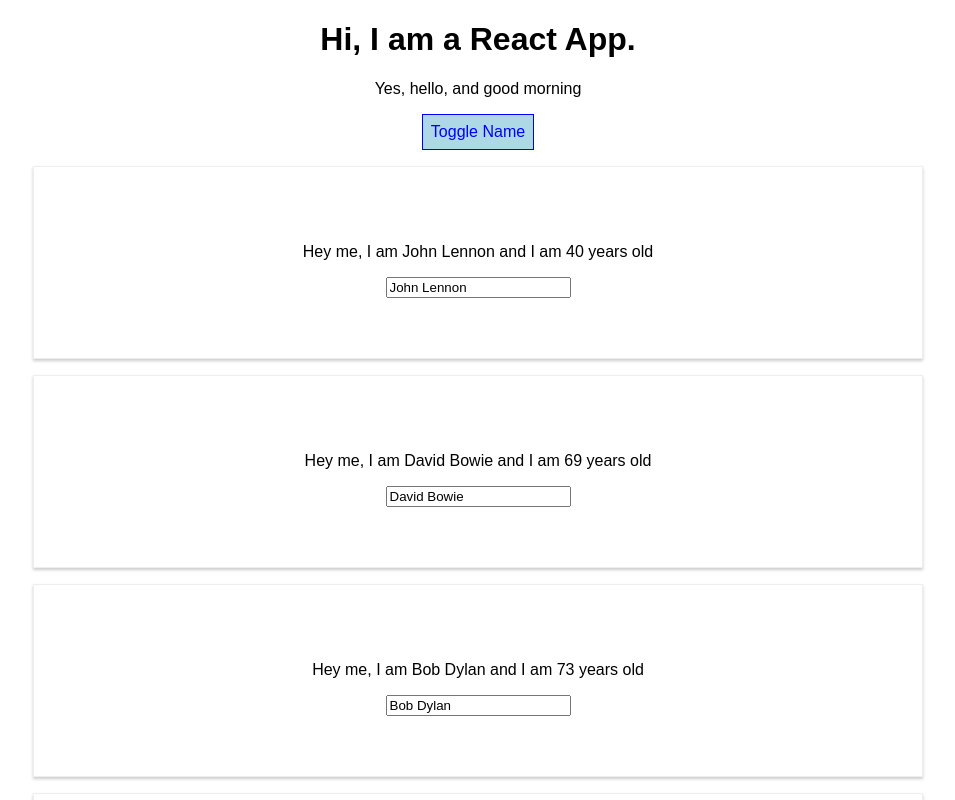
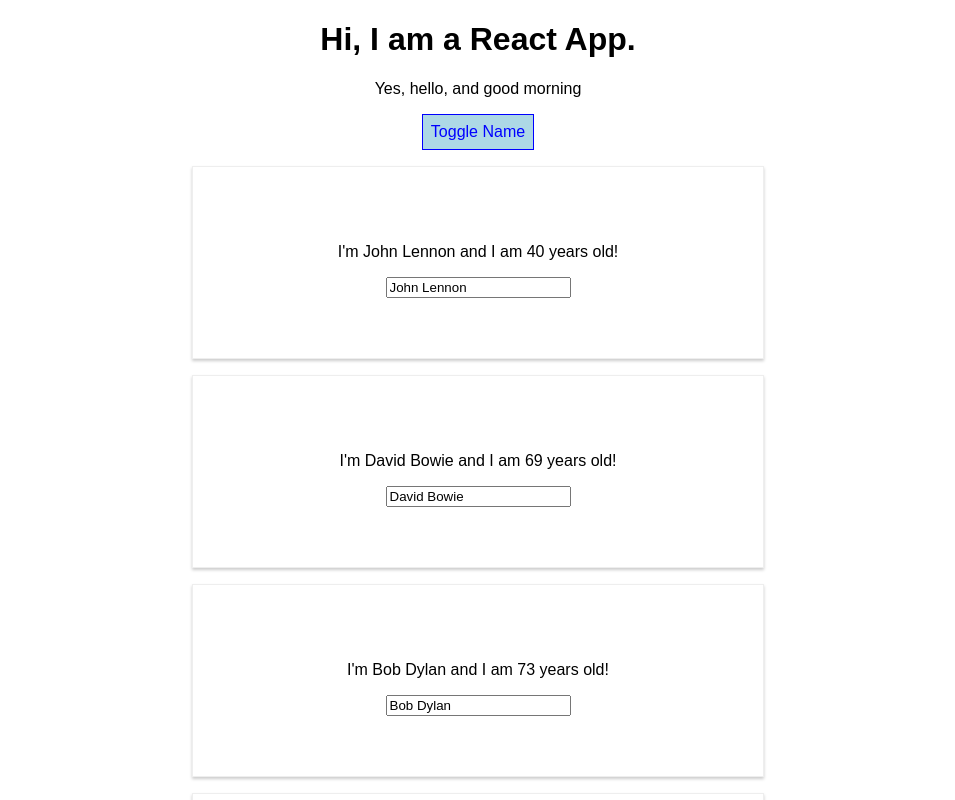
Before and after one commit to bfoley-teamug/react-toggle, a React (Create React App) app: page / in a window 1280 px wide. Both pictures are taken after a click on the button "Toggle Name". Shown: the top 800 px of the page, without its empty margins (162-1117 px from the left). Built offline with nearby package versions, Linux system fonts and the light colour scheme; the HTML template or start-up script is replaced by a standard one.

Commit message:
add style

```diff
--- a/package.json
+++ b/package.json
@@ -3,6 +3,7 @@
   "version": "0.1.0",
   "private": true,
   "dependencies": {
+    "radium": "^0.24.1",
     "react": "^16.4.1",
     "react-dom": "^16.4.1",
     "react-scripts": "1.1.4"
--- a/src/App.js
+++ b/src/App.js
@@ -1,5 +1,6 @@
 import React, { Component } from 'react';
 import './App.css';
+import Radium, { StyleRoot } from 'radium';
 import Person from './Person/Person';
 
 class App extends Component {
@@ -13,6 +14,8 @@
     otherState: "let's dance put on your red shoes and dance the blues",
     showPersons: false
   }
+
+
 
 nameChangeHandler = (e, id) => {
   const personIndex = this.state.persons.findIndex(p => {
@@ -51,7 +54,11 @@
       font: 'inherit',
       border: '1px solid blue',
       padding: '8px',
-      cursor: 'pointer'
+      cursor: 'pointer',
+      ':hover': {
+        backgroundColor: 'lightgreen',
+        color: 'orange'
+      }
     }
 
     let persons = null;
@@ -75,6 +82,10 @@
 
       style.backgroundColor = '#add8e6';
       style.color = "blue";
+      style[':hover'] = {
+        backgroundColor: 'lightred',
+        color: 'purple'
+      }
     }
 
     const cssClasses = [];
@@ -88,6 +99,9 @@
     }
 
     return (
+
+      <StyleRoot>
+
       <div className="App">
         <h1>Hi, I am a React App. </h1>
         <p className={cssClasses.join(' ')}>Yes, hello, and good morning</p>
@@ -98,8 +112,11 @@
         {persons}
 
       </div>
+
+      </StyleRoot>
+
     );
   }
 }
 
-export default App;
+export default Radium(App);
--- a/src/Person/Person.js
+++ b/src/Person/Person.js
@@ -1,14 +1,21 @@
 import React from 'react';
+import Radium from 'radium';
+
 import './Person.css';
 
-const person = (props) => {
-  return (
-    <div className="Person">
-      <p onClick={props.click}>Hey me, I am {props.name} and I am {props.age} years old</p>
-      <p>{props.children}</p>
-      <input type="text" onChange={props.changed} value={props.name} />
-    </div>
-  )
-}
+const person = ( props ) => {
+    const style = {
+        '@media (min-width: 500px)': {
+            width: '450px'
+        }
+    };
+    return (
+        <div className="Person" style={style}>
+            <p onClick={props.click}>I'm {props.name} and I am {props.age} years old!</p>
+            <p>{props.children}</p>
+            <input type="text" onChange={props.changed} value={props.name} />
+        </div>
+    )
+};
 
-export default person;
+export default Radium(person);
```
Also changed, not shown: src/App.css (line endings or trailing spaces), 1 other file (tests, documents, lock files or other folders).
